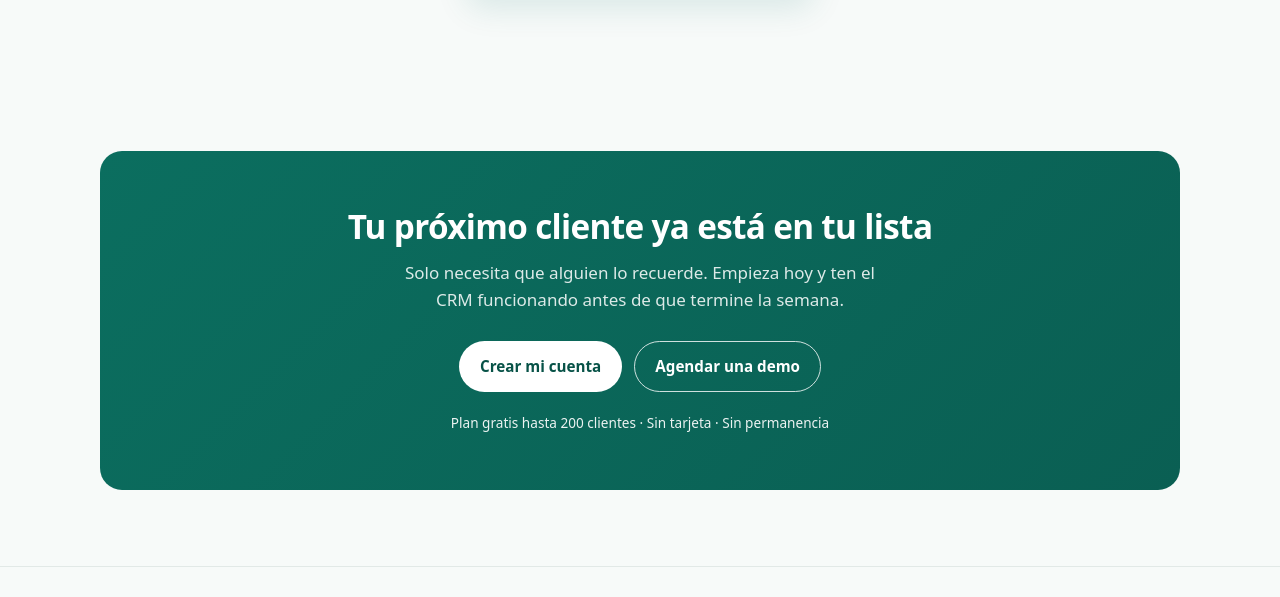
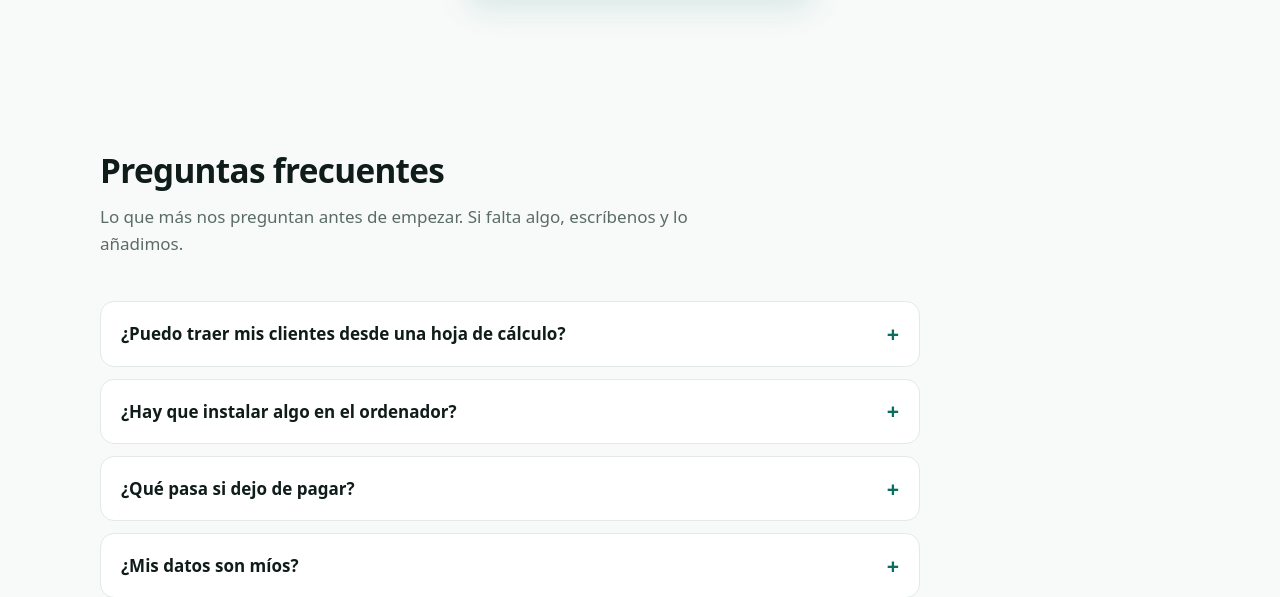
Before and after one commit to alfilsorasay-coder/mi-crm, a website: page index.html in a window 1280 px wide. Shown: the part 2508-3105 px from the top of the page. Drawn offline with Linux system fonts and the light colour scheme.

Commit message:
Anade seccion de preguntas frecuentes a la landing

```diff
--- a/index.html
+++ b/index.html
@@ -131,6 +131,16 @@
   .cta .btn-outline:hover{background:rgba(255,255,255,.1)}
   .cta-actions{display:flex;gap:12px;justify-content:center;flex-wrap:wrap}
   .cta small{display:block;margin-top:20px;font-size:.85rem;color:rgba(255,255,255,.92)}
+
+  /* faq */
+  .faq{display:grid;gap:12px;max-width:820px}
+  .faq details{background:var(--card);border:1px solid var(--line);border-radius:14px;padding:0 20px}
+  .faq summary{cursor:pointer;padding:18px 0;font-weight:650;list-style:none;display:flex;justify-content:space-between;align-items:center;gap:16px}
+  .faq summary::-webkit-details-marker{display:none}
+  .faq summary::after{content:"+";color:var(--brand);font-size:1.35rem;line-height:1;font-weight:600}
+  .faq details[open] summary::after{content:"\2013"}
+  .faq details[open] summary{border-bottom:1px solid var(--line)}
+  .faq p{margin:0;padding:16px 0 18px;color:var(--muted);font-size:.95rem;max-width:66ch}
 
   /* footer */
   .site-footer{border-top:1px solid var(--line);padding-block:36px;color:var(--muted);font-size:.88rem}
@@ -330,6 +340,37 @@
     </div>
   </section>
 
+  <section id="preguntas" aria-labelledby="preguntas-title">
+    <div class="wrap">
+      <div class="section-head">
+        <h2 id="preguntas-title">Preguntas frecuentes</h2>
+        <p>Lo que m&aacute;s nos preguntan antes de empezar. Si falta algo, escr&iacute;benos y lo a&ntilde;adimos.</p>
+      </div>
+      <div class="faq">
+        <details>
+          <summary>&iquest;Puedo traer mis clientes desde una hoja de c&aacute;lculo?</summary>
+          <p>S&iacute;. Se importa un CSV con las columnas que ya usas (nombre, email, tel&eacute;fono, notas) y el CRM las mapea. Si el archivo viene desordenado, se puede ajustar antes de confirmar la importaci&oacute;n.</p>
+        </details>
+        <details>
+          <summary>&iquest;Hay que instalar algo en el ordenador?</summary>
+          <p>No. Nexo funciona en el navegador, as&iacute; que sirve cualquier equipo con internet. En el m&oacute;vil se usa desde el mismo navegador, sin descargar una app de la tienda.</p>
+        </details>
+        <details>
+          <summary>&iquest;Qu&eacute; pasa si dejo de pagar?</summary>
+          <p>Tu cuenta pasa al plan gratuito y conservas los datos y los 200 clientes incluidos. Nada se borra: los clientes por encima del l&iacute;mite quedan de solo lectura hasta que vuelvas a un plan de pago.</p>
+        </details>
+        <details>
+          <summary>&iquest;Mis datos son m&iacute;os?</summary>
+          <p>S&iacute;. Son tuyos y puedes exportarlos completos en CSV cuando quieras. No se usan para entrenar modelos ni se comparten con terceros.</p>
+        </details>
+        <details>
+          <summary>&iquest;Sirve si vendo por WhatsApp y no por correo?</summary>
+          <p>Sirve igual. El CRM registra la conversaci&oacute;n como nota o actividad, con su fecha y su pr&oacute;ximo paso, para que no dependas de recordar en qu&eacute; qued&oacute; cada cliente.</p>
+        </details>
+      </div>
+    </div>
+  </section>
+
   <section id="contacto" aria-labelledby="cta-title">
     <div class="wrap">
       <div class="cta">
```
